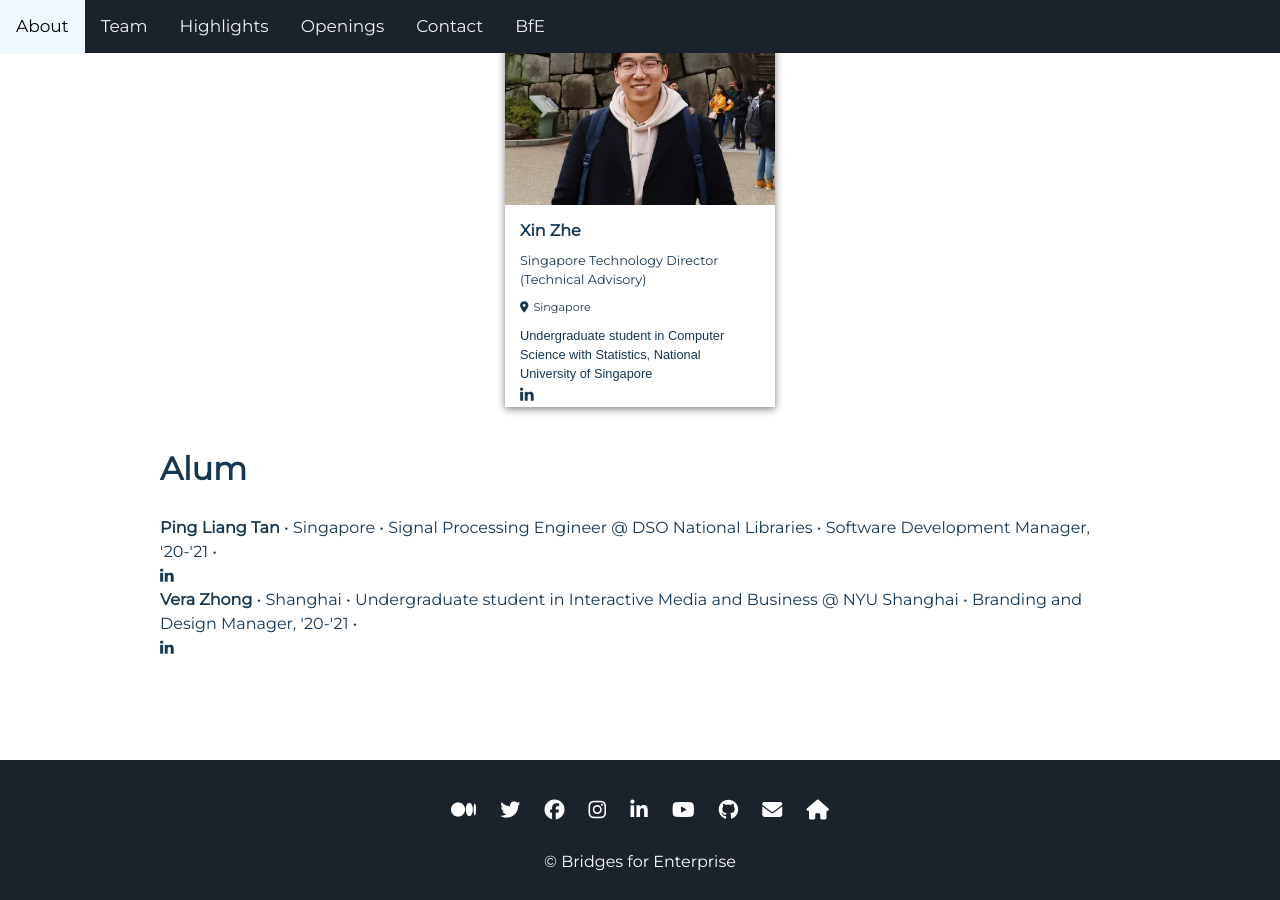
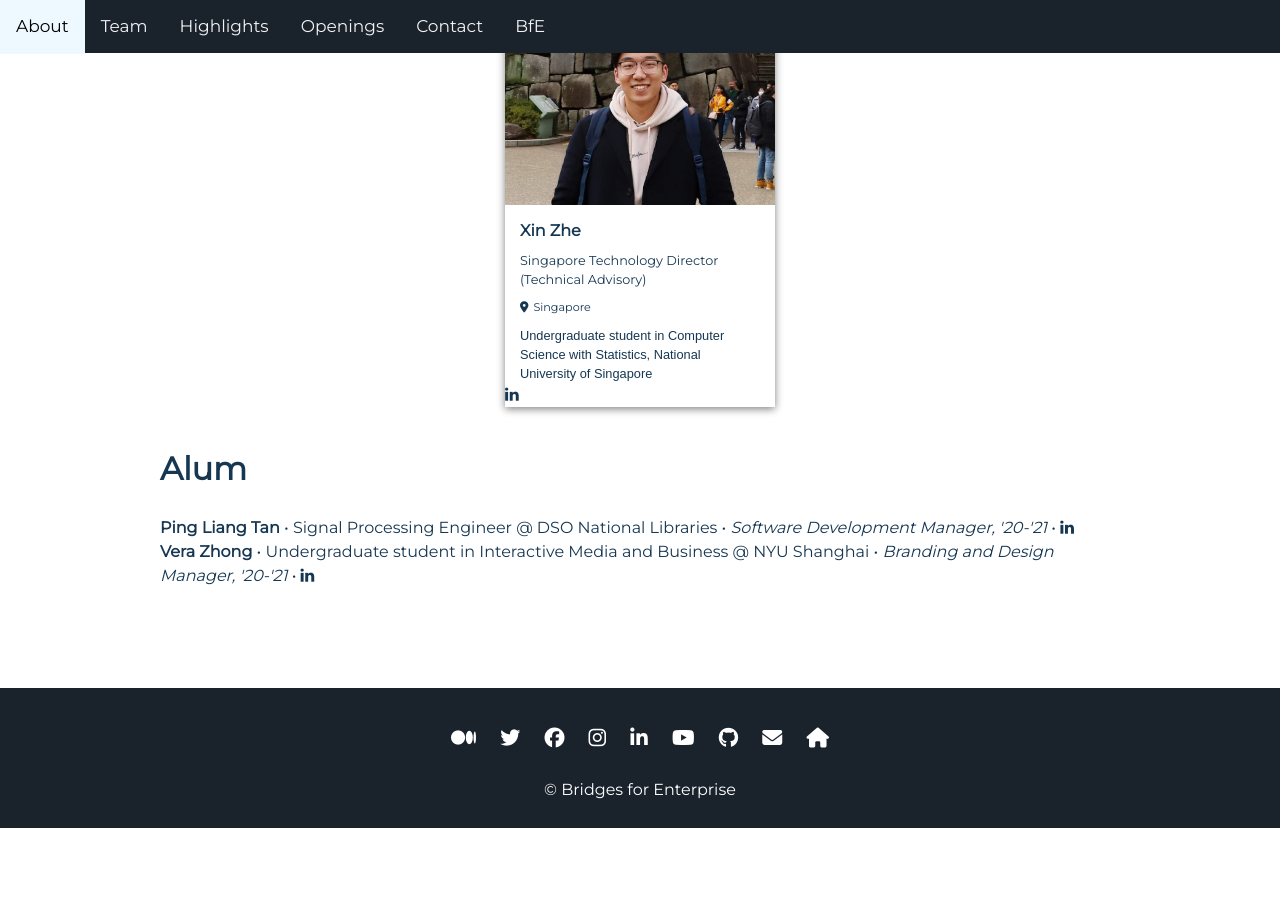
Before and after one commit to BfE-Technology/BfE-Technology.github.io, a Jekyll site: the page built from team.md, in a window 1280 px wide and 900 px high, scrolled down 1886 px. Built offline with Jekyll 4.4.1, drawn with Linux system fonts in a browser that asks for light colours; nearby versions of some CDN libraries; after the commit the page ends 2714 px from its top, so only the background shows below that.

Commit message:
Update team.md

```diff
--- a/team.md
+++ b/team.md
@@ -26,8 +26,8 @@ layout: subpage
           <br>
           MMath and BA in Mathematics, University of Cambridge
        </div>
+     </div>
        <div class="team-linkedin"><a href="https://www.linkedin.com/in/kevin-han-huang-995ab1a0/" target="_blank"><i class="fa fa-linkedin-in"></i></a></div>
-     </div>
    </div>
    <div class="team-card">
      <div class="team-photo-wrapper" style="background-image:url('assets/headshots/Wendi_Fan.jpg');">
@@ -42,8 +42,8 @@ layout: subpage
          <br>
          BA in Mathematics, Univesrity of Cambridge
        </div>
+     </div>
        <div class="team-linkedin"><a href="https://www.linkedin.com/in/wendi-fan-150b08113/" target="_blank"><i class="fa fa-linkedin-in"></i></a></div>
-     </div>
    </div>
    <div class="team-card">
      <div class="team-photo-wrapper" style="background-image:url('assets/headshots/Olivia_Hu.png');">
@@ -58,8 +58,8 @@ layout: subpage
          <br>
          Master in Natural Sceience and BA in Mathematics, Univesrity of Cambridge
        </div>
+     </div>
        <div class="team-linkedin"><a href="https://www.linkedin.com/in/xuezi-hu-b11421184/" target="_blank"><i class="fa fa-linkedin-in"></i></a></div>
-     </div>
    </div>
    <div class="team-card">
      <div class="team-photo-wrapper" style="background-image:url('assets/headshots/Xing_Liu.jpg');">
@@ -77,8 +77,8 @@ layout: subpage
          <br>
          BA in Mathematics, Imperial College London
        </div>
+     </div>
        <div class="team-linkedin"><a href="https://www.linkedin.com/in/xingliu97/" target="_blank"><i class="fa fa-linkedin-in"></i></a></div>
-     </div>
    </div>
    <div class="team-card">
      <div class="team-photo-wrapper" style="background-image:url('assets/headshots/Brittany_Howell.png');">
@@ -93,8 +93,8 @@ layout: subpage
          <br>
          Bachelor and Masters in Genetics and Immunology, University of Adelaide
        </div>
+     </div>
        <div class="team-linkedin"><a href="https://www.linkedin.com/in/brittanychowell/" target="_blank"><i class="fa fa-linkedin-in"></i></a></div>
-     </div>
    </div>
    <div class="team-card">
      <div class="team-photo-wrapper" style="background-image:url('assets/headshots/Zhong_Jun_Hsu.jpg');">
@@ -106,8 +106,8 @@ layout: subpage
        <div class="team-desc">
          Undergraduate student in Computer Science, National University of Singapore
        </div>
+     </div>
        <div class="team-linkedin"><a href="https://www.linkedin.com/in/hsuzhongjun/" target="_blank"><i class="fa fa-linkedin-in"></i></a></div>
-     </div>
    </div>
 </div>
 
@@ -127,8 +127,8 @@ layout: subpage
        <div class="team-desc">
          Undergraduate student in Engineering, University of Cambridge
        </div>
+     </div>
        <div class="team-linkedin"><a href="https://www.linkedin.com/in/xinyu-shen-129559176/" target="_blank"><i class="fa fa-linkedin-in"></i></a></div>
-     </div>
    </div>
    <div class="team-card">
      <div class="team-photo-wrapper" style="background-image:url('assets/headshots/Santiago_Del_Pino.png');">
@@ -140,8 +140,8 @@ layout: subpage
        <div class="team-desc">
          Undergraduate student in Business, Finance, Management and Computer Science, New York University
        </div>
+     </div>
        <div class="team-linkedin"><a href="https://www.linkedin.com/in/santiago-lopez-del-pino-9b794a14b/" target="_blank"><i class="fa fa-linkedin-in"></i></a></div>
-     </div>
    </div>
    <div class="team-card">
      <div class="team-photo-wrapper" style="background-image:url('assets/headshots/Jiaxiang_Yu.jpg');">
@@ -153,8 +153,8 @@ layout: subpage
        <div class="team-desc">
          Undergraduate student in Computer Science, National University of Singapore
        </div>
+     </div>
        <div class="team-linkedin"><a href="https://www.linkedin.com/in/jiaxiang-yu/" target="_blank"><i class="fa fa-linkedin-in"></i></a></div>
-     </div>
    </div>
    <div class="team-card">
      <div class="team-photo-wrapper" style="background-image:url('assets/headshots/Xin_Zhe.jpg');">
@@ -166,19 +166,17 @@ layout: subpage
        <div class="team-desc">
          Undergraduate student in Computer Science with Statistics, National University of Singapore
        </div>
+     </div>
        <div class="team-linkedin"><a href="https://www.linkedin.com/in/xin-zhe-b2088a187/" target="_blank"><i class="fa fa-linkedin-in"></i></a></div>
-     </div>
    </div>
 </div>
 
 
 <h2> Alum </h2>
 <div class="team-text-only">
-  <strong>Ping Liang Tan</strong> • Singapore • Signal Processing Engineer @ DSO National Libraries • Software Development Manager, '20-'21 •
-       <div class="team-linkedin"><a href="https://www.linkedin.com/in/ping-liang-tan-138b0298/" target="_blank"><i class="fa fa-linkedin-in"></i></a>
+  <strong>Ping Liang Tan</strong> • Signal Processing Engineer @ DSO National Libraries • <em>Software Development Manager, '20-'21</em> • <a href="https://www.linkedin.com/in/ping-liang-tan-138b0298/" target="_blank"><i class="fa fa-linkedin-in"></i></a>
 </div>
 <div class="team-text-only">
-  <strong>Vera Zhong</strong> • Shanghai • Undergraduate student in Interactive Media and Business @ NYU Shanghai • Branding and Design Manager, '20-'21 •
-       <div class="team-linkedin"><a href="https://www.linkedin.com/in/vera-zhong/" target="_blank"><i class="fa fa-linkedin-in"></i></a>
+  <strong>Vera Zhong</strong> • Undergraduate student in Interactive Media and Business @ NYU Shanghai • <em>Branding and Design Manager, '20-'21</em> • <a href="https://www.linkedin.com/in/vera-zhong/" target="_blank"><i class="fa fa-linkedin-in"></i></a>
 </div>
 </div>
```
